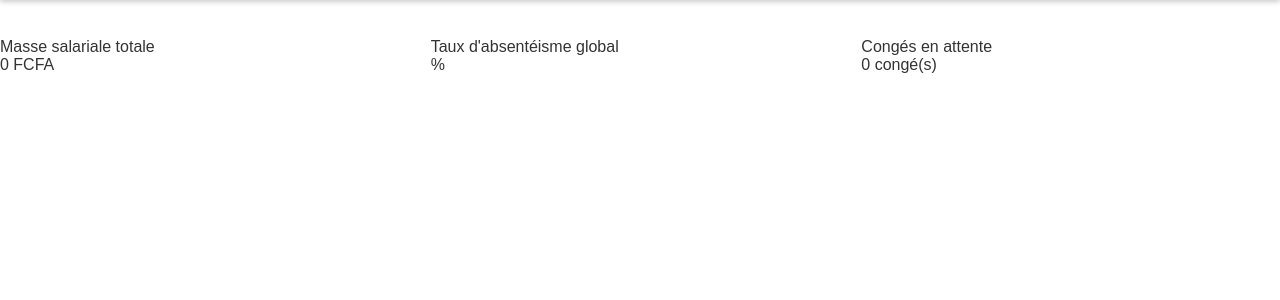
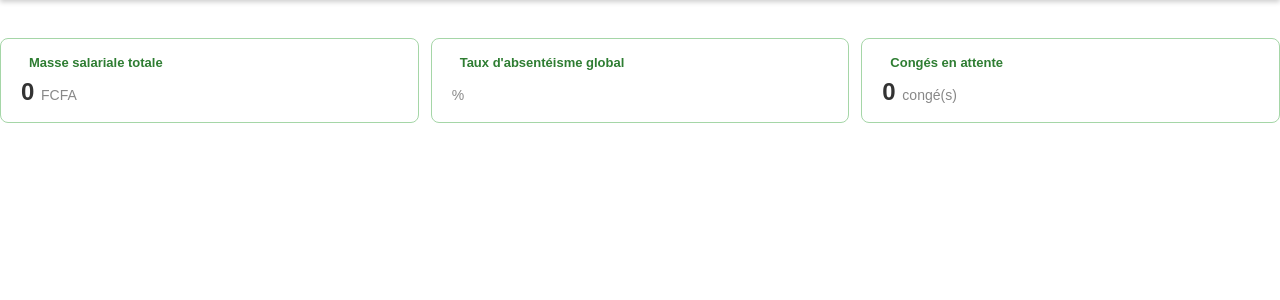
Before and after one commit to MsaSid06/Rh_Entreprise, a PHP site: page /TP_BD/dashboard.php in a window 1280 px wide. Shown: the part 48-348 px from the top of the page. Run offline with PHP 8.4, Linux system fonts and the light colour scheme; data that the repository does not hold is empty.

Commit message:
mise en style du dashboard

```diff
--- /dev/null
+++ b/dashboard.css
@@ -0,0 +1,33 @@
+.stat-card {
+    background: #ffffff;
+    border: 1px solid #a5d6a7;
+    border-radius: 8px;
+    padding: 16px 20px;
+}
+
+.stat-label {
+    display: flex;
+    align-items: center;
+    gap: 8px;
+    font-size: 13px;
+    color: #2e7d32;
+    font-weight: bold;
+    margin-bottom: 8px;
+}
+
+.stat-label i {
+    font-size: 16px;
+}
+
+.stat-value {
+    font-size: 24px;
+    font-weight: 600;
+    color: #333;
+    margin: 0;
+}
+
+.stat-unit {
+    font-size: 14px;
+    font-weight: 400;
+    color: #888;
+}
--- a/dashboard.php
+++ b/dashboard.php
@@ -74,7 +74,7 @@ $masse    = getMasseSalarialeMoisCourant();
 $taux     = getTauxAbsenteisme();
 $conges   = getCongeEnAttenteApprobation();
 ?>
-
+<link rel="stylesheet" href="dashboard.css">
 <div style="display: grid; grid-template-columns: repeat(auto-fit, minmax(160px, 1fr)); gap: 12px; padding: 1rem 0;">
 
     <!-- Masse salariale -->
```
